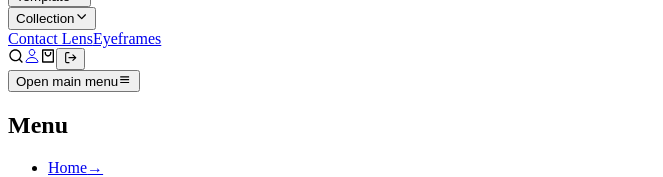
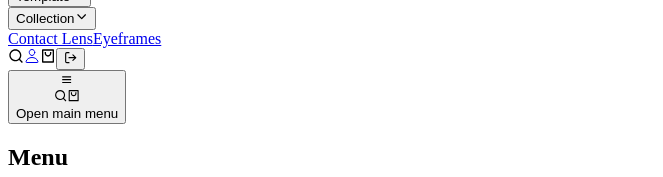
Before and after one commit to RufatRahmatov/myshopify.com-final-project-, a Next.js app in the folder api-front/: page /news in a window 1280 px wide. Shown: the part 162-339 px from the top of the page, without its empty margins (0-663 px from the left). Built offline with nearby package versions, Linux system fonts and the light colour scheme.

Commit message:
api-front: update

```diff
--- a/api-front/src/app/_components/header/index.tsx
+++ b/api-front/src/app/_components/header/index.tsx
@@ -530,6 +530,7 @@ const Header = () => {
                     height={40}
                     className="rounded-full"
                   />
+
                   <IoPersonOutline className="text-2xl cursor-pointer" />
                   <span className="text-lg font-medium">
                     Hi, {user.firstname}
@@ -632,14 +633,25 @@ const Header = () => {
               <div className="-mr-2 flex md:hidden">
                 <button
                   onClick={() => setIsOpen(!isOpen)}
-                  className="inline-flex items-center justify-center p-2 rounded-md text-gray-400 hover:text-black focus:outline-none"
+                  className="flex justify-between items-center w-full p-2 rounded-md text-black hover:text-black focus:outline-none"
                 >
+                  <div className=" relative right-[260px] flex items-center ">
+                    {!isOpen ? (
+                      <BiMenu className="text-2xl cursor-pointer" />
+                    ) : (
+                      <BiX className="text-2xl cursor-pointer" />
+                    )}
+                  </div>
+
+                  <div className="flex items-center space-x-4">
+                    <RiSearchLine className="text-2xl cursor-pointer" />
+                    <RiShoppingBag2Line
+                      className="relative right-2 text-2xl cursor-pointer"
+                      onClick={() => setIsCartOpen(true)}
+                    />
+                  </div>
+
                   <span className="sr-only">Open main menu</span>
-                  {!isOpen ? (
-                    <BiMenu className="text-2xl" />
-                  ) : (
-                    <BiX className="text-2xl" />
-                  )}
                 </button>
               </div>
 
@@ -661,7 +673,7 @@ const Header = () => {
                     ].map((item) => (
                       <li key={item} className="hover:text-gray-700">
                         <a
-                          href="#"
+                          href="/eyeframes"
                           className="flex justify-between items-center"
                         >
                           {item}
--- a/api-front/src/app/_components/ourproduct/index.tsx
+++ b/api-front/src/app/_components/ourproduct/index.tsx
@@ -308,14 +308,14 @@ const OurProducts: React.FC = () => {
 
               <div className="flex flex-col gap-4">
                 <button
-                  className="w-full bg-black text-white py-2 rounded-full hover:bg-gray-800"
+                  className="w-full font-medium border border-black bg-white text-black py-2 rounded-full hover:bg-black hover:text-white transition duration-300"
                   onClick={() =>
                     handleAddToCart(selectedProduct, selectedColor, quantity)
                   }
                 >
                   Add to Cart
                 </button>
-                <button className="w-full border border-black text-black py-2 rounded-full hover:bg-black hover:text-white">
+                <button className="w-full font-medium border border-black bg-black text-white py-2 rounded-full hover:bg-white hover:text-black transition duration-300">
                   Buy it Now
                 </button>
               </div>
--- a/api-front/src/app/_components/topbar/topbar.tsx
+++ b/api-front/src/app/_components/topbar/topbar.tsx
@@ -7,9 +7,9 @@ import { useState } from "react";
 import Image from "next/image";
 const TopBar: React.FC = () => {
   const [user] = useState({
-    name: "Rufat",
+    name: "Admin",
     avatar:
-      "https://i.pinimg.com/736x/b5/de/05/b5de051d647f8292610d853dbe6002b9.jpg",
+      "https://i.pinimg.com/736x/5f/40/6a/5f406ab25e8942cbe0da6485afd26b71.jpg",
   });
 
   return (
```
Also changed, not shown: api-front/src/app/signin/page.tsx (+3 -5 lines), 2 other files (tests, documents, lock files or other folders).
